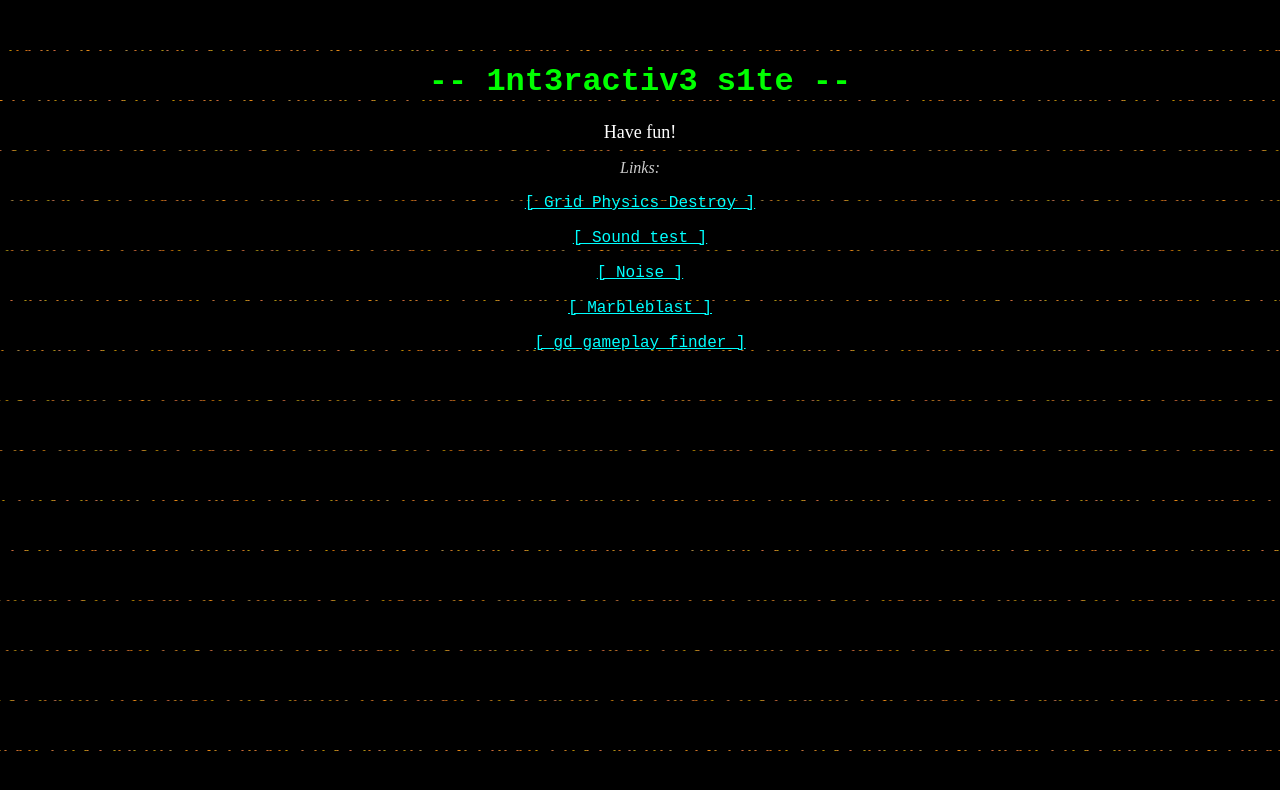
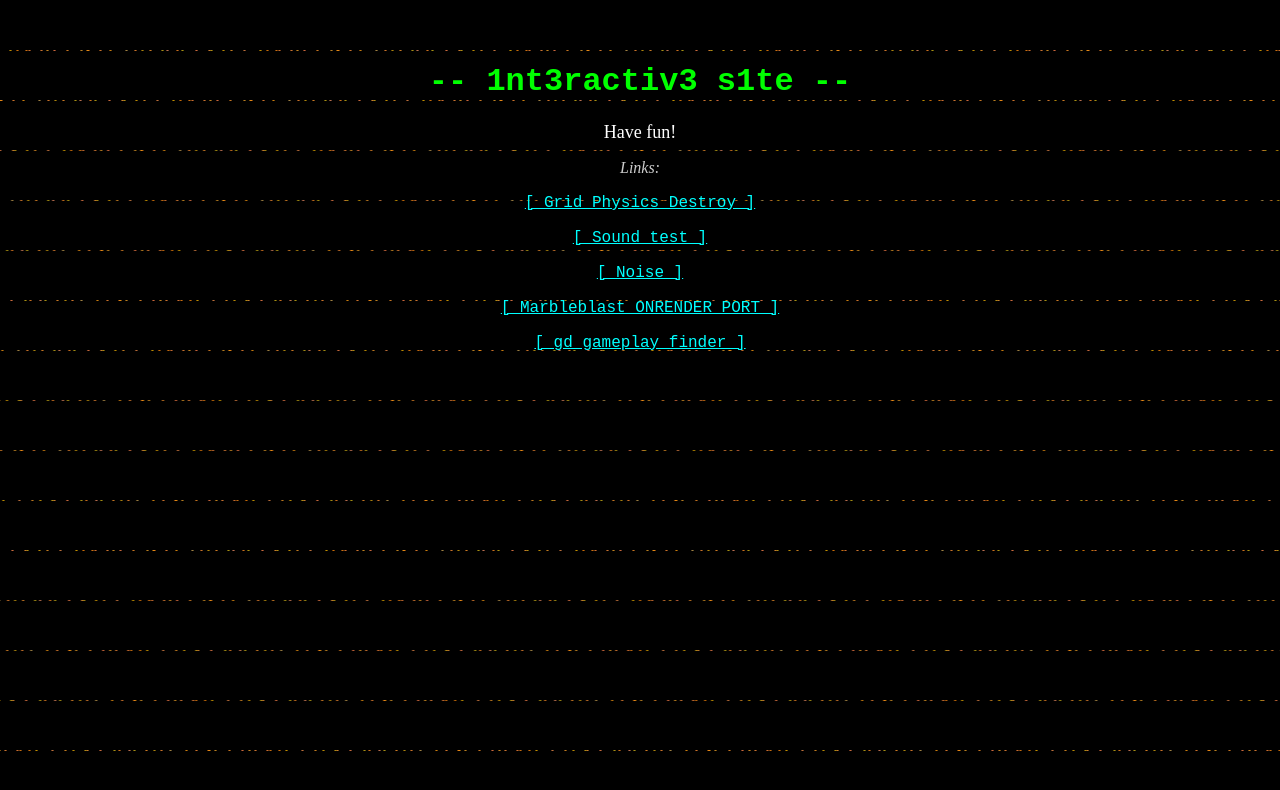
Before and after one commit to cool101wool/Interactive, a plain HTML site: page index.html in a window 1280 px wide. Drawn offline with Linux system fonts and the light colour scheme.

Commit message:
Update index.html

```diff
--- a/index.html
+++ b/index.html
@@ -151,7 +151,7 @@ generateLayers();
 
 	<p>
         <a href="https://marbleblast.onrender.com" style="color:#00FFFF; font-family:Courier New;">
-            [ Marbleblast ]
+            [ Marbleblast ONRENDER PORT ]
         </a>
     </p>
 
```
